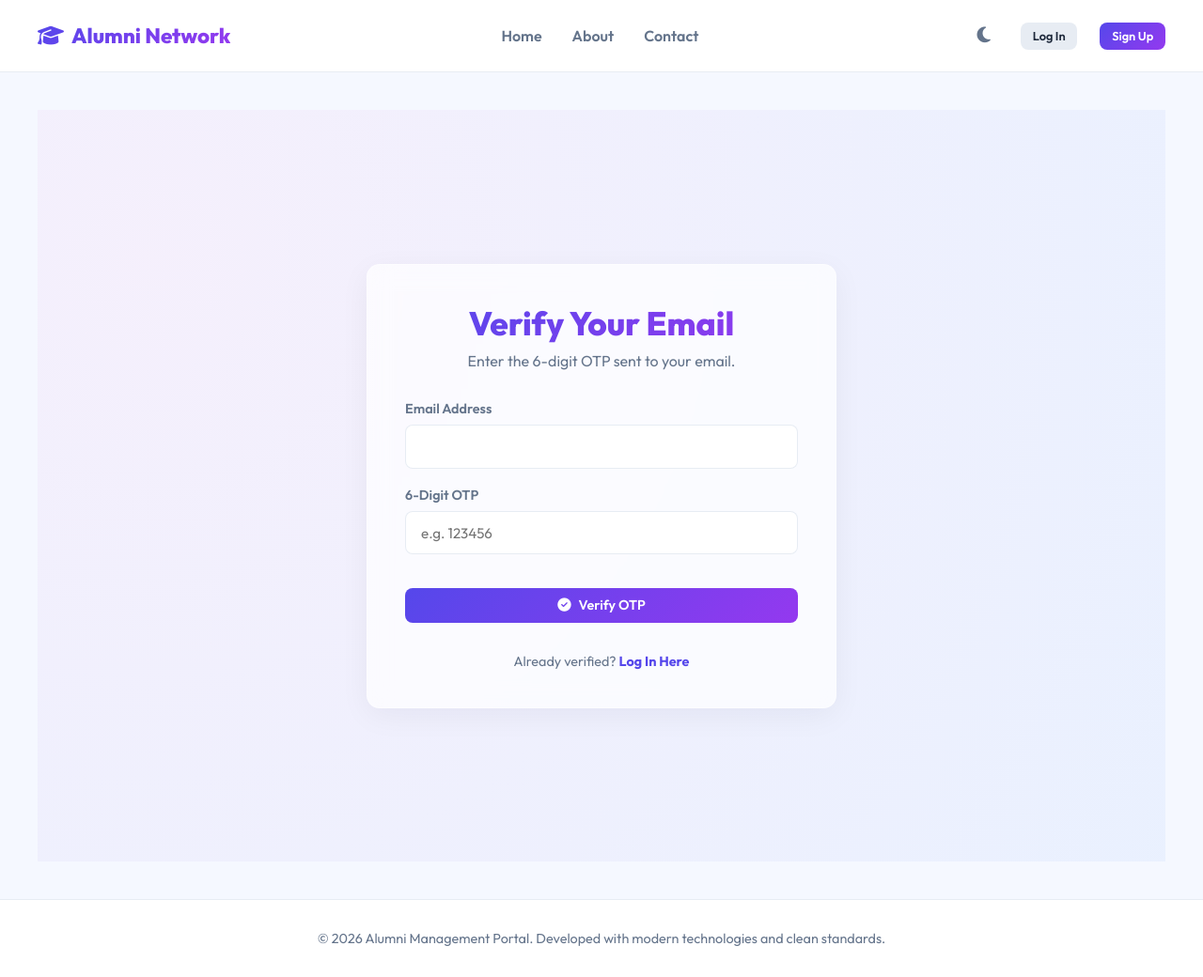
After one commit to Naveenph/alumini_ai, a Flask app: page /auth/verify-otp in a window 1280 px wide. The commit adds this page. Shown: the whole page at 94% size. Run offline with Flask 3, Linux system fonts and the light colour scheme; parts of the project's set-up code (start-up, migrations or seed data) failed here and were passed over.

Commit message:
Update registration validation, add dev mode OTP logging, and update UI features

```diff
--- a/app.py
+++ b/app.py
@@ -1,7 +1,7 @@
 import os
 from flask import Flask, render_template, redirect, url_for, request, flash, session
 from dotenv import load_dotenv
-from models.base import db
+from models.base import db, mail
 from models.models import Admin, Alumni, Student, ActivityLog
 from database.connection import get_database_uri
 
@@ -19,6 +19,18 @@ app.config['SQLALCHEMY_TRACK_MODIFICATIONS'] = False
 
 # Initialize SQLAlchemy
 db.init_app(app)
+
+# Mail Configuration
+app.config['MAIL_SERVER'] = os.getenv('MAIL_SERVER', 'smtp.gmail.com')
+app.config['MAIL_PORT'] = int(os.getenv('MAIL_PORT', 587))
+app.config['MAIL_USERNAME'] = os.getenv('MAIL_USERNAME')
+app.config['MAIL_PASSWORD'] = os.getenv('MAIL_PASSWORD')
+app.config['MAIL_USE_TLS'] = os.getenv('MAIL_USE_TLS', 'True').lower() in ['true', '1', 't']
+app.config['MAIL_USE_SSL'] = os.getenv('MAIL_USE_SSL', 'False').lower() in ['true', '1', 't']
+app.config['MAIL_DEFAULT_SENDER'] = os.getenv('MAIL_USERNAME')
+
+# Initialize Mail
+mail.init_app(app)
 
 # Register Blueprints
 from routes.auth import auth_bp
--- a/models/base.py
+++ b/models/base.py
@@ -1,4 +1,6 @@
 from flask_sqlalchemy import SQLAlchemy
+from flask_mail import Mail
 
 # Share the db instance across models
 db = SQLAlchemy()
+mail = Mail()
--- a/requirements.txt
+++ b/requirements.txt
@@ -4,3 +4,4 @@ PyMySQL==1.1.0
 cryptography==42.0.5
 python-dotenv==1.0.1
 Pillow==10.2.0
+Flask-Mail==0.10.0
--- a/routes/alumni.py
+++ b/routes/alumni.py
@@ -2,7 +2,7 @@ import os
 from flask import Blueprint, render_template, redirect, url_for, request, flash, session
 from werkzeug.utils import secure_filename
 from models.base import db
-from models.models import Alumni, Student, JobPosting, Webinar, MentorshipRequest, WebinarRegistration, Notification
+from models.models import Alumni, Student, JobPosting, Webinar, MentorshipRequest, WebinarRegistration, Notification, FlashcardImage
 from routes.auth import alumni_required
 
 alumni_bp = Blueprint('alumni', __name__, url_prefix='/alumni')
@@ -35,6 +35,9 @@ def dashboard():
         ann.is_read = True
     db.session.commit()
 
+    # Flashcards
+    flashcards = FlashcardImage.query.order_by(FlashcardImage.created_at.desc()).all()
+
     return render_template(
         'alumni/dashboard.html',
         alumni=alumni,
@@ -42,7 +45,8 @@ def dashboard():
         total_webinars=total_webinars,
         total_connections=total_connections,
         pending_requests=pending_requests,
-        announcements=announcements
+        announcements=announcements,
+        flashcards=flashcards
     )
 
 # Connection Request Moderation (Approve/Reject Student Connects)
--- a/routes/auth.py
+++ b/routes/auth.py
@@ -1,8 +1,20 @@
 import os
 from flask import Blueprint, render_template, redirect, url_for, request, flash, session
 from functools import wraps
-from models.base import db
+import uuid
+import random
+from models.base import db, mail
+from flask_mail import Message
 from models.models import Admin, Alumni, Student, ActivityLog
+
+def send_verification_email(email, name, token, otp):
+    try:
+        msg = Message('Verify your Alumni Network Account', recipients=[email])
+        verify_link = url_for('auth.verify_email', token=token, _external=True)
+        msg.body = f"Hello {name},\n\nYour OTP for email verification is: {otp}\n\nYou can also click the link below to verify your account:\n{verify_link}\n\nThank you!"
+        mail.send(msg)
+    except Exception as e:
+        print("Email sending failed:", e)
 
 auth_bp = Blueprint('auth', __name__)
 
@@ -132,6 +144,10 @@ def login_alumni():
 
     alumni = Alumni.query.filter_by(email=email).first()
     if alumni and alumni.check_password(password):
+        if not alumni.is_email_verified:
+            flash("Please verify your email address first.", "warning")
+            return redirect(url_for('auth.verify_otp_view', email=email, role='alumni'))
+
         if not alumni.is_approved:
             flash("Your registration is pending approval by the Admin.", "warning")
             return redirect(url_for('auth.login_view'))
@@ -157,10 +173,14 @@ def register_alumni():
     designation = request.form.get('designation', '').strip()
     skills = request.form.get('skills', '').strip()
     domain = request.form.get('domain', '').strip()
-    linkedin = request.form.get('linkedin', '').strip()
 
     if not name or not email or not password or not graduation_year:
         flash("Please fill in all required fields.", "danger")
+        return redirect(url_for('auth.register_view'))
+
+    allowed_domain = os.getenv("ALLOWED_EMAIL_DOMAIN", "")
+    if allowed_domain and not email.endswith(allowed_domain):
+        flash(f"Only emails ending with {allowed_domain} are allowed.", "danger")
         return redirect(url_for('auth.register_view'))
 
     if Admin.query.filter_by(email=email).first() or Alumni.query.filter_by(email=email).first() or Student.query.filter_by(email=email).first():
@@ -175,15 +195,18 @@ def register_alumni():
         designation=designation if designation else None,
         skills=skills if skills else None,
         domain=domain if domain else None,
-        linkedin=linkedin if linkedin else None,
         is_approved=False
     )
+    new_alumni.email_verification_token = str(uuid.uuid4())
+    new_alumni.email_verification_otp = str(random.randint(100000, 999999))
     new_alumni.set_password(password)
     db.session.add(new_alumni)
     db.session.commit()
 
-    flash("Registration submitted successfully! Please wait for Admin approval before logging in.", "info")
-    return redirect(url_for('auth.login_view'))
+    send_verification_email(email, name, new_alumni.email_verification_token, new_alumni.email_verification_otp)
+
+    flash("Registration successful! Please check your email for the verification code.", "info")
+    return redirect(url_for('auth.verify_otp_view', email=email, role='alumni'))
 
 # 3. Student Auth Handlers
 @auth_bp.route('/login/student', methods=['POST'])
@@ -193,6 +216,10 @@ def login_student():
 
     student = Student.query.filter_by(email=email).first()
     if student and student.check_password(password):
+        if not student.is_email_verified:
+            flash("Please verify your email address first.", "warning")
+            return redirect(url_for('auth.verify_otp_view', email=email, role='student'))
+
         if not student.is_approved:
             flash("Your registration is pending approval by the Admin.", "warning")
             return redirect(url_for('auth.login_view'))
@@ -221,6 +248,11 @@ def register_student():
         flash("Please fill in all required fields.", "danger")
         return redirect(url_for('auth.register_view'))
 
+    allowed_domain = os.getenv("ALLOWED_EMAIL_DOMAIN", "")
+    if allowed_domain and not email.endswith(allowed_domain):
+        flash(f"Only emails ending with {allowed_domain} are allowed.", "danger")
+        return redirect(url_for('auth.register_view'))
+
     if Admin.query.filter_by(email=email).first() or Alumni.query.filter_by(email=email).first() or Student.query.filter_by(email=email).first():
         flash("An account with this email already exists.", "danger")
         return redirect(url_for('auth.register_view'))
@@ -233,12 +265,16 @@ def register_student():
         domain=domain if domain else None,
         is_approved=False
     )
+    new_student.email_verification_token = str(uuid.uuid4())
+    new_student.email_verification_otp = str(random.randint(100000, 999999))
     new_student.set_password(password)
     db.session.add(new_student)
     db.session.commit()
 
-    flash("Registration submitted successfully! Please wait for Admin approval before logging in.", "info")
-    return redirect(url_for('auth.login_view'))
+    send_verification_email(email, name, new_student.email_verification_token, new_student.email_verification_otp)
+
+    flash("Registration successful! Please check your email for the verification code.", "info")
+    return redirect(url_for('auth.verify_otp_view', email=email, role='student'))
 
 # Forgot Password (Mock verification & reset)
 @auth_bp.route('/forgot-password', methods=['GET', 'POST'])
@@ -270,6 +306,70 @@ def forgot_password():
 
     return render_template('forgot_password.html')
 
+# Email Verification Endpoints
+@auth_bp.route('/verify/<token>')
+def verify_email(token):
+    # Check alumni
+    alumni = Alumni.query.filter_by(email_verification_token=token).first()
+    if alumni:
+        alumni.is_email_verified = True
+        alumni.email_verification_token = None
+        alumni.email_verification_otp = None
+        db.session.commit()
+        flash("Email verified successfully! You can now log in.", "success")
+        return redirect(url_for('auth.login_view'))
+
+    student = Student.query.filter_by(email_verification_token=token).first()
+    if student:
+        student.is_email_verified = True
+        student.email_verification_token = None
+        student.email_verification_otp = None
+        db.session.commit()
+        flash("Email verified successfully! You can now log in.", "success")
+        return redirect(url_for('auth.login_view'))
+
+    flash("Invalid or expired verification link.", "danger")
+    return redirect(url_for('auth.login_view'))
+
+@auth_bp.route('/verify-otp', methods=['GET', 'POST'])
+def verify_otp_view():
+    if request.method == 'POST':
+        email = request.form.get('email', '').strip()
+        otp = request.form.get('otp', '').strip()
+        role = request.form.get('role', '')
+
+        if not email or not otp or not role:
+            flash("Please provide all required fields.", "danger")
+            return redirect(url_for('auth.verify_otp_view', email=email, role=role))
+
+        user = None
+        if role == 'alumni':
+            user = Alumni.query.filter_by(email=email).first()
+        elif role == 'student':
+            user = Student.query.filter_by(email=email).first()
+
+        if user and user.email_verification_otp == otp:
+            user.is_email_verified = True
+            user.email_verification_token = None
+            user.email_verification_otp = None
+            db.session.commit()
+            flash("Email verified successfully! You can now log in.", "success")
+            return redirect(url_for('auth.login_view'))
+        else:
+            flash("Invalid OTP.", "danger")
+            return redirect(url_for('auth.verify_otp_view', email=email, role=role))
+
+    email = request.args.get('email', '')
+    role = request.args.get('role', '')
+
+    console_otp = ""
+    if email and role:
+        user = Alumni.query.filter_by(email=email).first() if role == 'alumni' else Student.query.filter_by(email=email).first()
+        if user and user.email_verification_otp:
+            console_otp = user.email_verification_otp
+
+    return render_template('verify_otp.html', email=email, role=role, console_otp=console_otp)
+
 # Logout
 @auth_bp.route('/logout')
 def logout():
--- a/routes/student.py
+++ b/routes/student.py
@@ -2,7 +2,7 @@ import os
 from flask import Blueprint, render_template, redirect, url_for, request, flash, session
 from werkzeug.utils import secure_filename
 from models.base import db
-from models.models import Student, Alumni, JobPosting, Event, Webinar, EventRegistration, WebinarRegistration, MentorshipRequest, Notification, AIRecommendation
+from models.models import Student, Alumni, JobPosting, Event, Webinar, EventRegistration, WebinarRegistration, MentorshipRequest, Notification, AIRecommendation, FlashcardImage
 from routes.auth import student_required
 
 student_bp = Blueprint('student', __name__, url_prefix='/student')
@@ -147,6 +147,9 @@ def dashboard():
         notif.is_read = True
     db.session.commit()
 
+    # Flashcards
+    flashcards = FlashcardImage.query.order_by(FlashcardImage.created_at.desc()).all()
+
     return render_template(
         'student/dashboard.html',
         student=student,
@@ -155,7 +158,8 @@ def dashboard():
         connections_count=connections_count,
         rec_alumni=rec_alumni,
         rec_jobs=rec_jobs,
-        notifications=notifications
+        notifications=notifications,
+        flashcards=flashcards
     )
 
 # Student Profile Edit
--- a/templates/base.html
+++ b/templates/base.html
@@ -59,6 +59,11 @@
                     <li>
                         <a href="{{ url_for('admin.manage_webinars') }}" class="sidebar-link {% if request.endpoint == 'admin.manage_webinars' %}active{% endif %}">
                             <i class="fas fa-video"></i> Manage Webinars
+                        </a>
+                    </li>
+                    <li>
+                        <a href="{{ url_for('admin.manage_flashcards') }}" class="sidebar-link {% if request.endpoint == 'admin.manage_flashcards' %}active{% endif %}">
+                            <i class="fas fa-images"></i> Manage Flashcards
                         </a>
                     </li>
                     <li>
--- /dev/null
+++ b/templates/verify_otp.html
@@ -0,0 +1,47 @@
+{% extends 'base.html' %}
+
+{% block title %}Alumni Network System - Verify Email{% endblock %}
+
+{% block content %}
+<div class="auth-page">
+    <div class="glass-panel auth-card">
+        <div class="auth-header">
+            <h2 class="auth-title">Verify Your Email</h2>
+            <p class="auth-subtitle">Enter the 6-digit OTP sent to your email.</p>
+        </div>
+
+        <form action="{{ url_for('auth.verify_otp_view') }}" method="POST" class="auth-form active">
+            <div class="form-group">
+                <label for="email" class="form-label">Email Address</label>
+                <input type="email" id="email" name="email" class="form-input" value="{{ email }}" readonly required>
+            </div>
+
+            <input type="hidden" name="role" value="{{ role }}">
+
+            <div class="form-group">
+                <label for="otp" class="form-label">6-Digit OTP</label>
+                <input type="text" id="otp" name="otp" class="form-input" placeholder="e.g. 123456" required pattern="\d{6}" maxlength="6">
+            </div>
+
+            <button type="submit" class="btn btn-primary" style="width: 100%; justify-content: center; margin-top: 1rem;">
+                <i class="fas fa-check-circle"></i> Verify OTP
+            </button>
+        </form>
+
+        <!-- Helper Actions -->
+        <div style="margin-top: 2rem; text-align: center; font-size: 0.9rem; color: var(--text-secondary);">
+            <p>Already verified? <a href="{{ url_for('auth.login_view') }}" class="accent-text" style="font-weight: 700; color: var(--accent-color);">Log In Here</a></p>
+        </div>
+    </div>
+</div>
+{% endblock %}
+
+{% block scripts %}
+{% if console_otp %}
+<script>
+    console.log("=========================================");
+    console.log("🔑 DEVELOPER MODE: Your OTP is: {{ console_otp }}");
+    console.log("=========================================");
+</script>
+{% endif %}
+{% endblock %}
```
Also changed, not shown: models/models.py (+14 -0 lines), routes/admin.py (+53 -1 lines), templates/admin/flashcards.html (added, +57 -0 lines), templates/alumni/dashboard.html (+14 -0 lines), templates/index.html (+0 -18 lines), templates/register.html (+2 -6 lines), templates/student/dashboard.html (+14 -0 lines), static/uploads/flashcard_1779648425_Screenshot_2025-07-08_140525.png (added), static/uploads/flashcard_1779648439_Screenshot_2025-07-28_222331.png (added).
